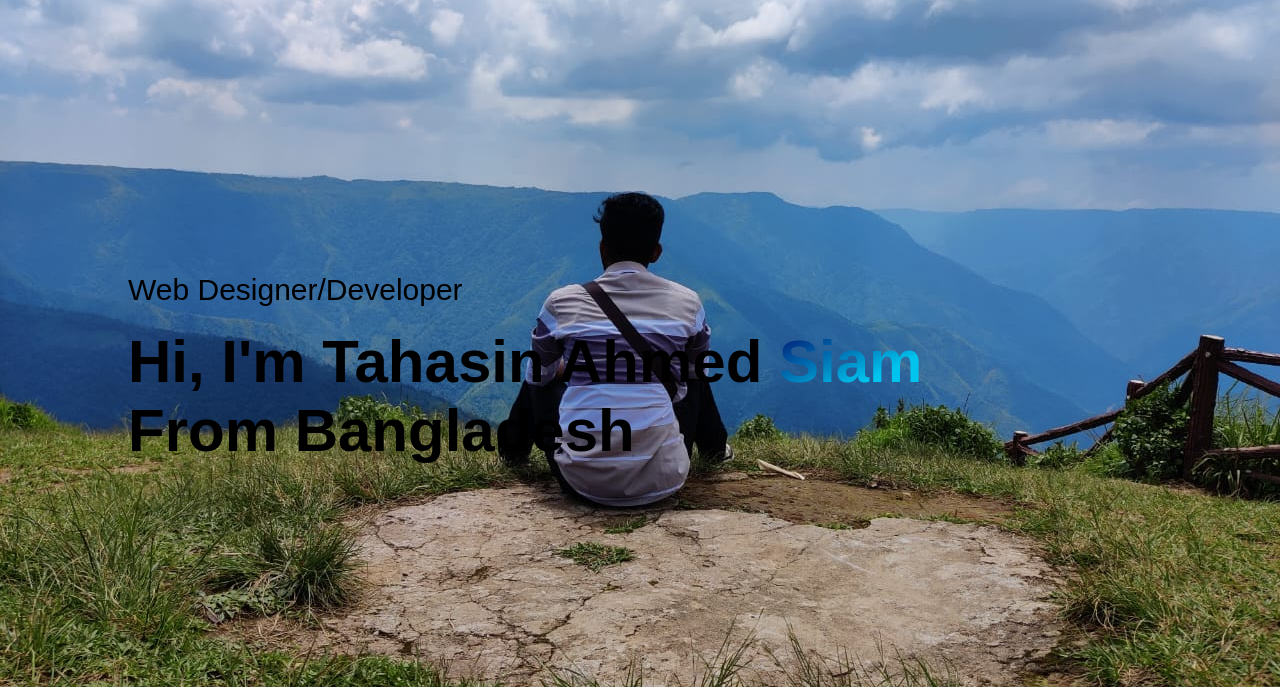
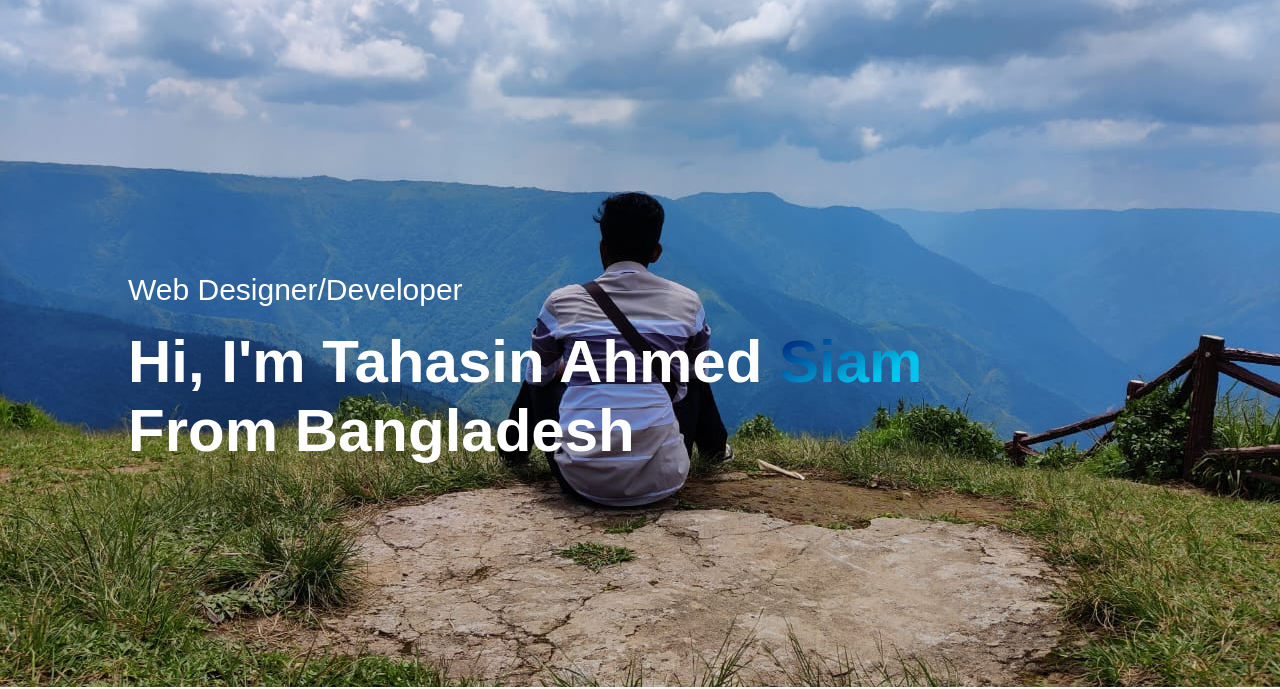
Before and after one commit to Tahasin20/Portfolio, a plain HTML site: page index.html in a window 1280 px wide. Shown: the part 113-802 px from the top of the page. Drawn offline with Linux system fonts and the light colour scheme.

Commit message:
Update style.css

```diff
--- a/style.css
+++ b/style.css
@@ -5,8 +5,8 @@
     box-sizing: border-box;
 }
 body{
-    /*background: #080808;
-    color: #fff;*/
+    /*background: #080808;*/
+    color: #fff;
 }
 #header{
     width: 100%;
```
